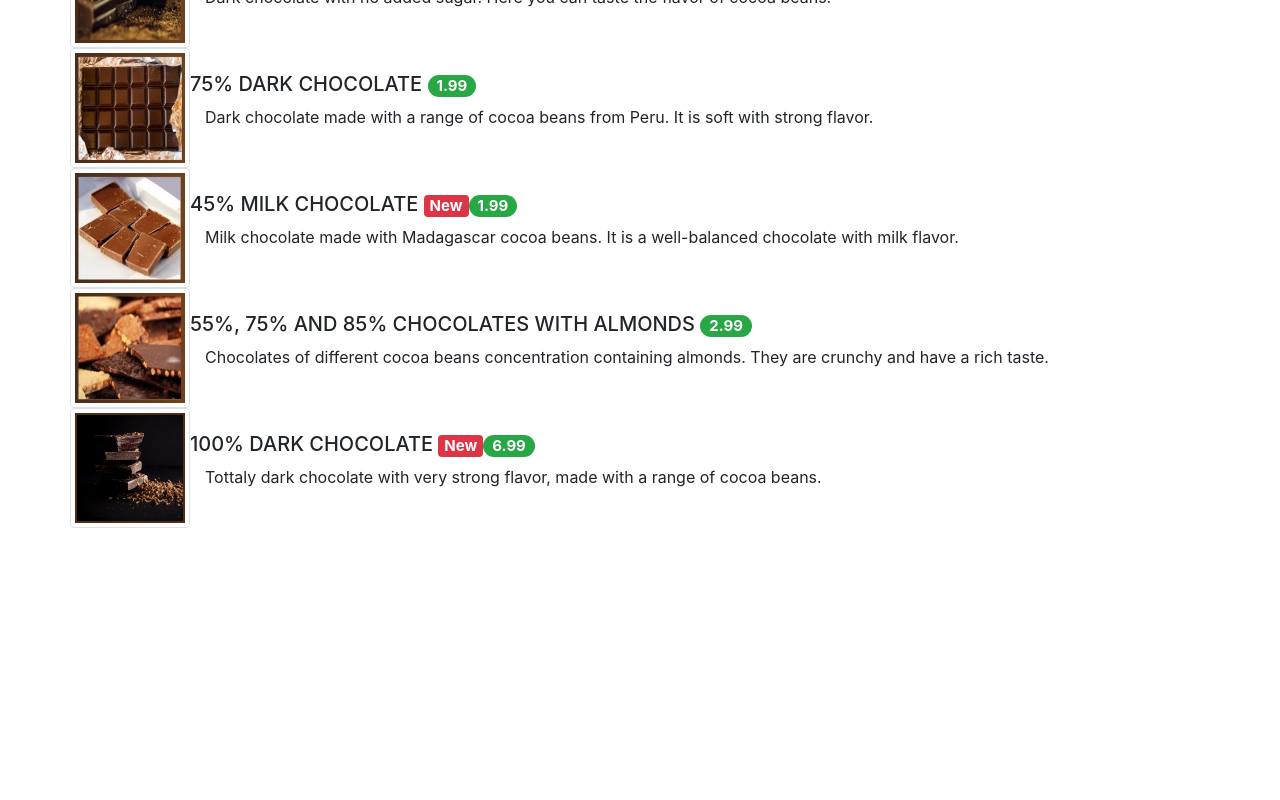
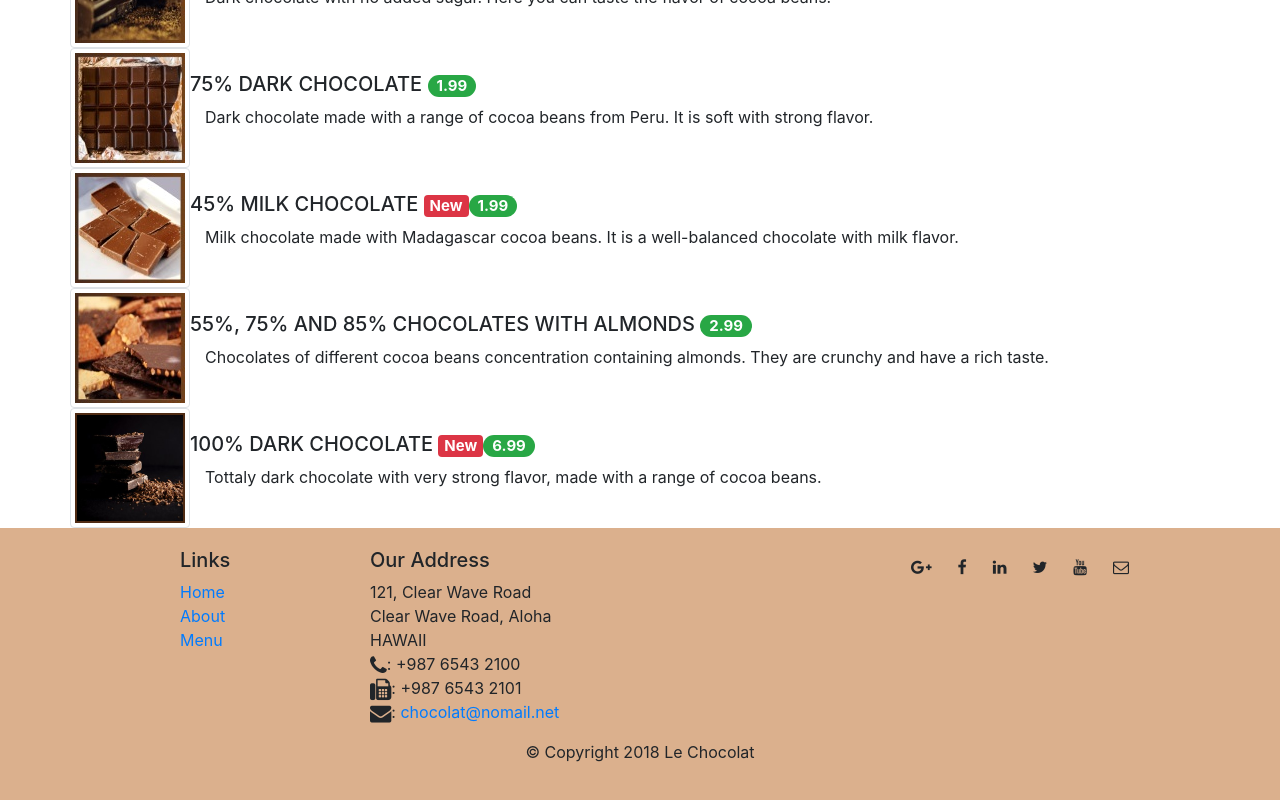
Before and after one commit to geofeid/angularChocogeo, an Angular app: page / in a window 1280 px wide. Shown: the part 435-1235 px from the top of the page. Before the commit the page ends 963 px from the top, so only its background shows below. Built offline with nearby package versions, Linux system fonts and the light colour scheme.

Commit message:
Angular Footer

```diff
--- a/src/app/app.component.html
+++ b/src/app/app.component.html
@@ -12,3 +12,4 @@
 </header>
 <app-menu></app-menu>
 <app-dishdetail></app-dishdetail>
+<app-footer></app-footer>
--- a/src/app/app.module.ts
+++ b/src/app/app.module.ts
@@ -7,13 +7,15 @@
 import { DishdetailComponent } from './dishdetail/dishdetail.component';
 
 import { DishService } from './services/dish.service';
+import { FooterComponent } from './footer/footer.component';
 
 
 @NgModule({
   declarations: [
     AppComponent,
     MenuComponent,
-    DishdetailComponent
+    DishdetailComponent,
+    FooterComponent
   ],
   imports: [
     BrowserModule
--- /dev/null
+++ b/src/app/footer/footer.component.html
@@ -0,0 +1,47 @@
+<footer class="footer">
+  <div class="container">
+      <div class="row">
+          <div class="col-5 offset-1 col-sm-2">
+              <h5>Links</h5>
+              <ul class="list-unstyled">
+                  <li><a href="#">Home</a></li>
+                  <li><a href="#">About</a></li>
+                  <li><a href="#">Menu</a></li>
+              </ul>
+          </div>
+          <div class="col-6 col-sm-5"> <!--adress-->
+              <h5>Our Address</h5>
+              <address>
+                  121, Clear Wave Road<br>
+                  Clear Wave Road, Aloha<br>
+                  HAWAII<br>
+                  <i class="fa fa-phone fa-lg"></i>: +987 6543 2100<br>
+                  <i class="fa fa-fax fa-lg"></i>: +987 6543 2101<br>
+                  <i class="fa fa-envelope fa-lg"></i>: <a href="mailto:chocolat@nomail.net">chocolat@nomail.net</a>
+         </address>
+          </div>
+          <div class="col col-sm-4"> <!--social-->
+              <div class="col-auto" style="text-align:center">
+                  <a class="btn btn-social-icon btn-google-plus" href ="http://google.com/+">
+                      <i class="fa fa-google-plus"></i></a>
+                  <a class="btn btn-social-icon btn-facebook" href="http://www.facebook.com/profile.php?id=">
+                      <i class="fa fa-facebook"></i></a>
+                  <a class="btn btn-social-icon btn-linkedin" href="http://www.linkedin.com/in/">
+                      <i class="fa fa-linkedin"></i></a>
+                  <a class="btn btn-social-icon btn-twitter" href="http://twitter.com/">
+                      <i class="fa fa-twitter"></i></a>
+                  <a class="btn btn-social-icon btn-youtube" href="http://youtube.com/">
+                      <i class="fa fa-youtube"></i></a>
+                  <a class="btn btn-social-icon" href="mailto:">
+                      <i class="fa fa-envelope-o"></i></a>
+
+              </div>
+          </div>
+     </div>
+     <div class="row justify-content-center">
+          <div class="col-auto">
+              <p> &copy; Copyright 2018 Le Chocolat</p>
+          </div>
+     </div>
+  </div>
+</footer>
--- /dev/null
+++ b/src/app/footer/footer.component.ts
@@ -0,0 +1,15 @@
+import { Component, OnInit } from '@angular/core';
+
+@Component({
+  selector: 'app-footer',
+  templateUrl: './footer.component.html',
+  styleUrls: ['./footer.component.css']
+})
+export class FooterComponent implements OnInit {
+
+  constructor() { }
+
+  ngOnInit() {
+  }
+
+}
--- a/src/styles.css
+++ b/src/styles.css
@@ -8,3 +8,9 @@
       background: #6E3F19;
       color:floralwhite;
   }
+
+  .footer{
+    background-color: 	#dbb08d;
+    margin:0px auto;
+    padding: 20px 0px 20px 0px;
+  }
```
Also changed, not shown: src/app/footer/footer.component.css (added), 1 other file (tests, documents, lock files or other folders).
